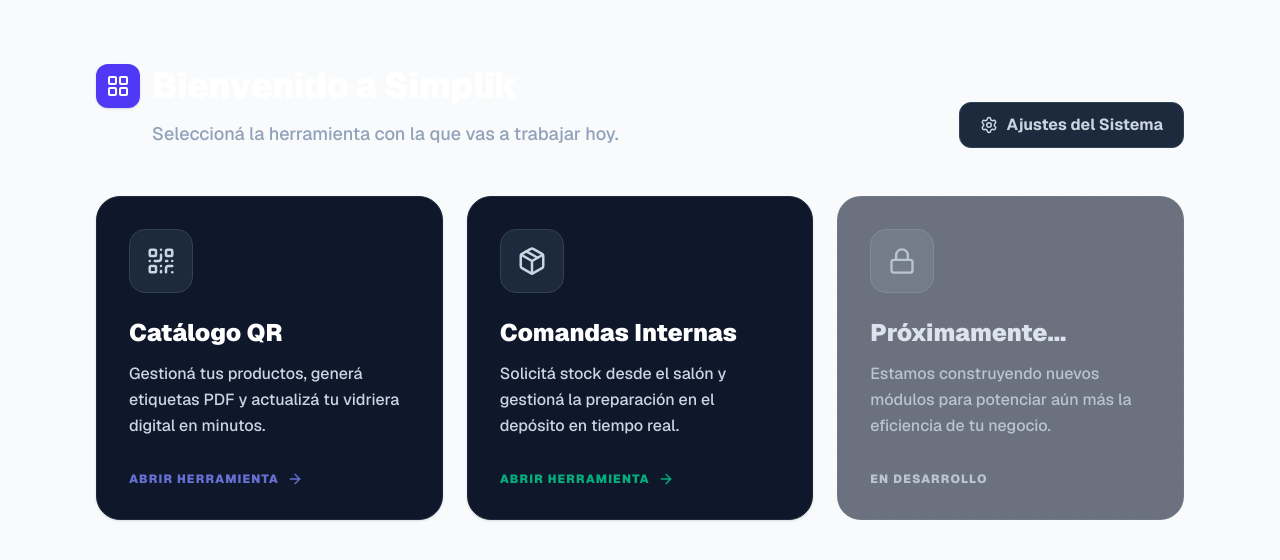
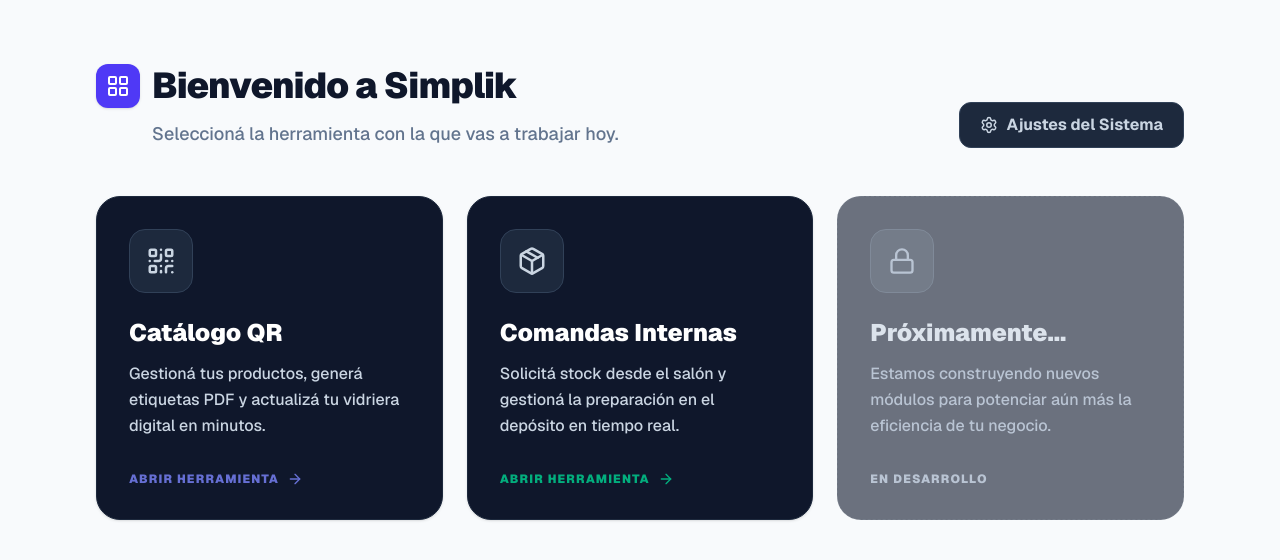
Before and after one commit to santibuffaz19/SIMPLIK-APP, a Next.js app: page /dashboard in a window 1280 px wide. Shown: the top 560 px of the page. Built offline with nearby package versions, Linux system fonts and the light colour scheme.

Commit message:
agregacion de salon y deposito con cosas en la tool 9

```diff
--- a/app/dashboard/page.tsx
+++ b/app/dashboard/page.tsx
@@ -12,9 +12,11 @@
                         <div className="bg-indigo-600 p-2.5 rounded-xl shadow-sm">
                             <LayoutGrid size={24} className="text-white" />
                         </div>
-                        <h1 className="text-4xl font-black text-white tracking-tight">Bienvenido a Simplik</h1>
+                        {/* CORREGIDO: text-slate-900 para que se vea súper nítido */}
+                        <h1 className="text-4xl font-black text-slate-900 tracking-tight">Bienvenido a Simplik</h1>
                     </div>
-                    <p className="text-slate-400 font-medium text-lg md:ml-14">Seleccioná la herramienta con la que vas a trabajar hoy.</p>
+                    {/* CORREGIDO: text-slate-500 para el subtítulo */}
+                    <p className="text-slate-500 font-medium text-lg md:ml-14">Seleccioná la herramienta con la que vas a trabajar hoy.</p>
                 </div>
 
                 {/* BOTÓN DE CONFIGURACIÓN */}
@@ -27,7 +29,7 @@
             {/* GRID DE HERRAMIENTAS - DISEÑO CLEAN Y PROFESIONAL */}
             <div className="grid grid-cols-1 md:grid-cols-2 lg:grid-cols-3 gap-6 relative z-10">
 
-                {/* TOOL 1: CATÁLOGO QR - AHORA CON "relative" PARA QUE NO SE SUPERPONGA */}
+                {/* TOOL 1: CATÁLOGO QR */}
                 <Link href="/dashboard/tools/tool-1-QR" className="relative bg-slate-900 p-8 rounded-3xl border border-slate-800 shadow-sm hover:shadow-xl hover:-translate-y-1.5 transition-all duration-300 group flex flex-col h-full overflow-hidden">
                     <div className="absolute inset-0 bg-indigo-500/5 opacity-0 group-hover:opacity-100 transition-opacity duration-300"></div>
                     <div className="bg-slate-800 border border-slate-700 w-16 h-16 rounded-2xl flex items-center justify-center mb-6 group-hover:border-indigo-700 transition-colors duration-300 relative">
@@ -42,7 +44,7 @@
                     </div>
                 </Link>
 
-                {/* TOOL 2: COMANDAS - AHORA CON "relative" */}
+                {/* TOOL 2: COMANDAS */}
                 <Link href="/dashboard/tools/tool-2-pedidos" className="relative bg-slate-900 p-8 rounded-3xl border border-slate-800 shadow-sm hover:shadow-xl hover:-translate-y-1.5 transition-all duration-300 group flex flex-col h-full overflow-hidden">
                     <div className="absolute inset-0 bg-emerald-500/5 opacity-0 group-hover:opacity-100 transition-opacity duration-300"></div>
                     <div className="bg-slate-800 border border-slate-700 w-16 h-16 rounded-2xl flex items-center justify-center mb-6 group-hover:border-emerald-700 transition-colors duration-300 relative">
@@ -57,7 +59,7 @@
                     </div>
                 </Link>
 
-                {/* PRÓXIMAMENTE - AHORA CON "relative" */}
+                {/* PRÓXIMAMENTE */}
                 <div className="relative bg-slate-900 p-8 rounded-3xl border border-slate-800 border-dashed flex flex-col h-full opacity-60">
                     <div className="bg-slate-800 border border-slate-700 w-16 h-16 rounded-2xl flex items-center justify-center mb-6">
                         <Lock size={28} className="text-slate-400" />
```
